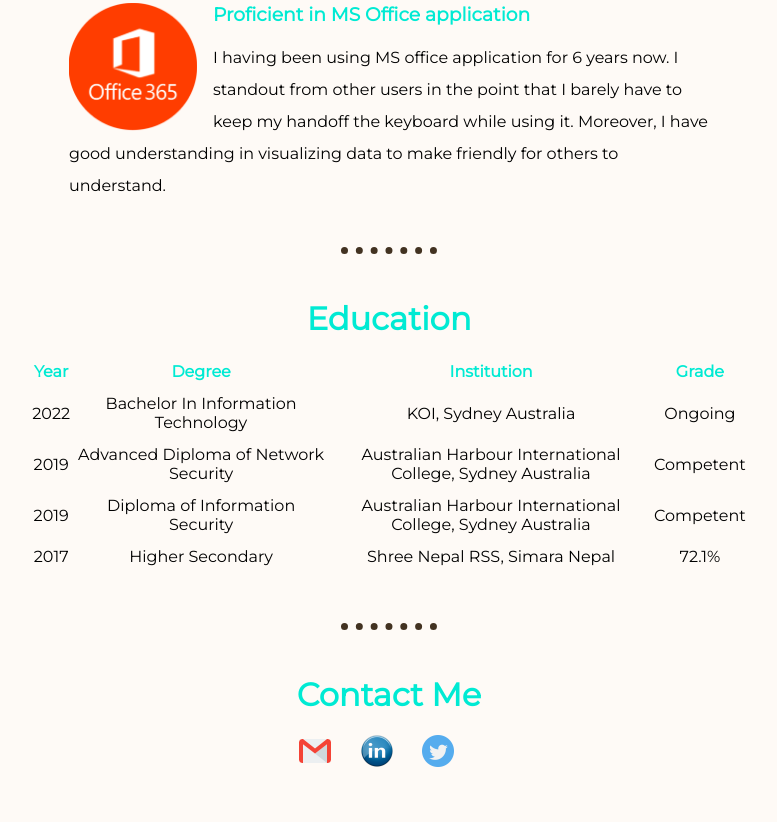
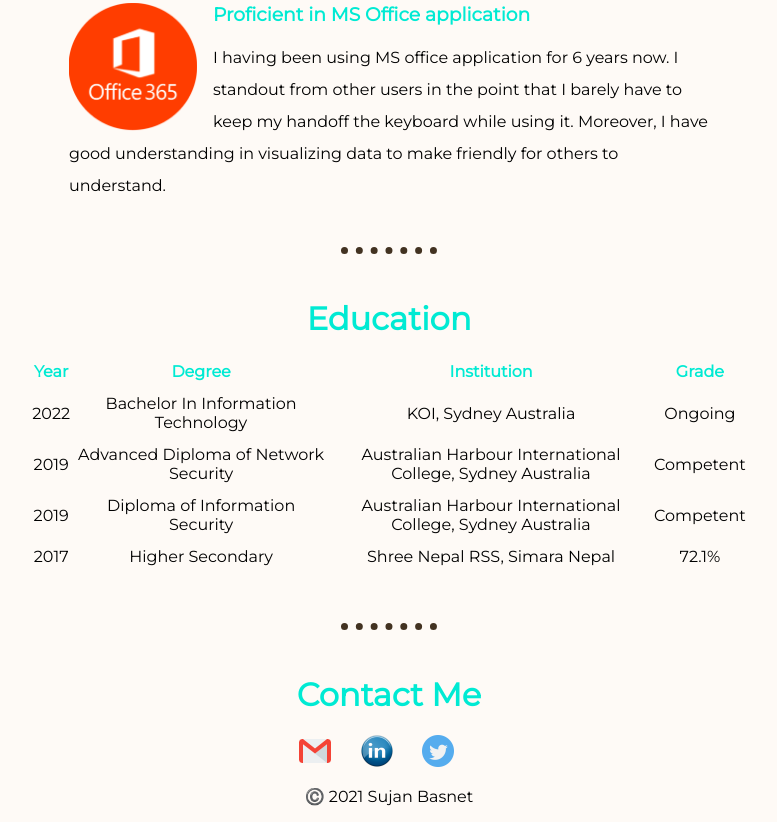
Before and after one commit to nesubat/personal-Website-, a plain HTML site: page index.html in a window 1280 px wide. Shown: the part 1244-2066 px from the top of the page, without its empty margins (251-1028 px from the left). Before the commit the page ends 2015 px from the top, so only its background shows below. Drawn offline with nearby package versions, Linux system fonts and the light colour scheme.

Commit message:
Update index.html

```diff
--- a/index.html
+++ b/index.html
@@ -128,7 +128,11 @@
         <a href="https://twitter.com/nesubat_basnet">
           <img src="Image/twitter.png" alt="" class="contact-linking-image" />
         </a>
-
+      </div>
+      <div class="copyright">
+        <p>
+          ©️ 2021     Sujan Basnet
+        </p>
       </div>
     </div>
   </body>
```
